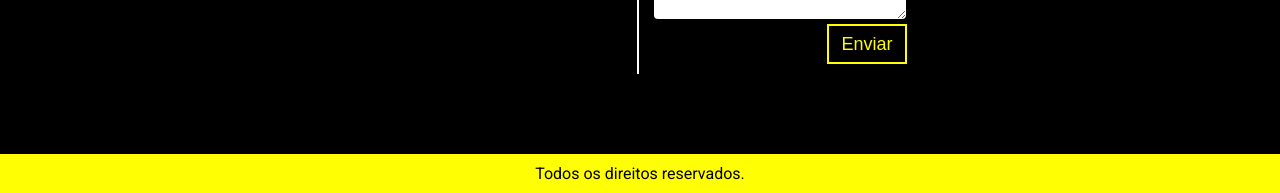
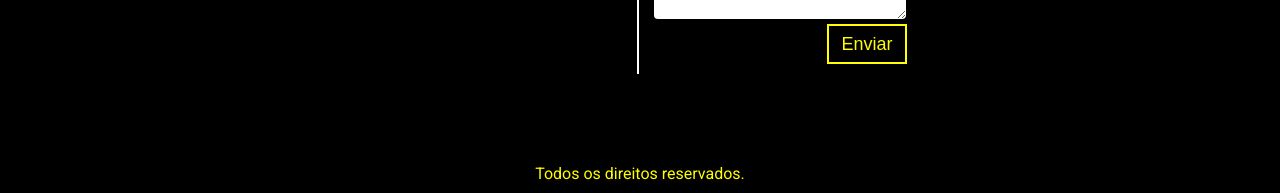
Before and after one commit to iraildafernandes/tech-afro, a plain HTML site: page index.html in a window 1280 px wide. Shown: the part 1888-2081 px from the top of the page. Drawn offline with Linux system fonts and the light colour scheme.

Commit message:
ajuste footer

```diff
--- a/style.css
+++ b/style.css
@@ -92,9 +92,6 @@ nav li a:hover{
   width: 250px;
   height: 250px;
 }
-
-/* .bio_info {
-} */
 
 .bio_info .introducao_titulo{
   font-size: 42px;
@@ -214,7 +211,7 @@ nav li a:hover{
 }
 
 footer{
-  background-color: var(--amarelo);
   text-align: center;
+  color: var(--amarelo);
   padding: 10px;
 }
```
